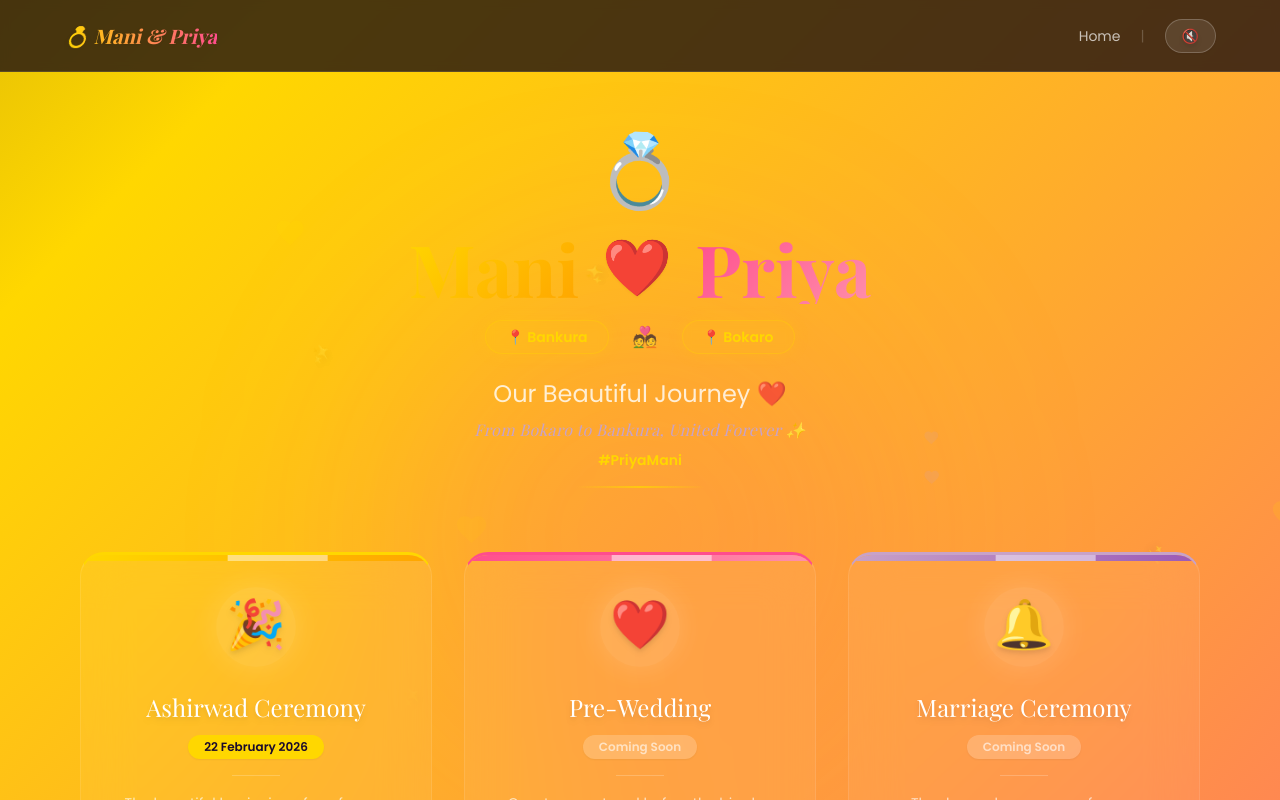
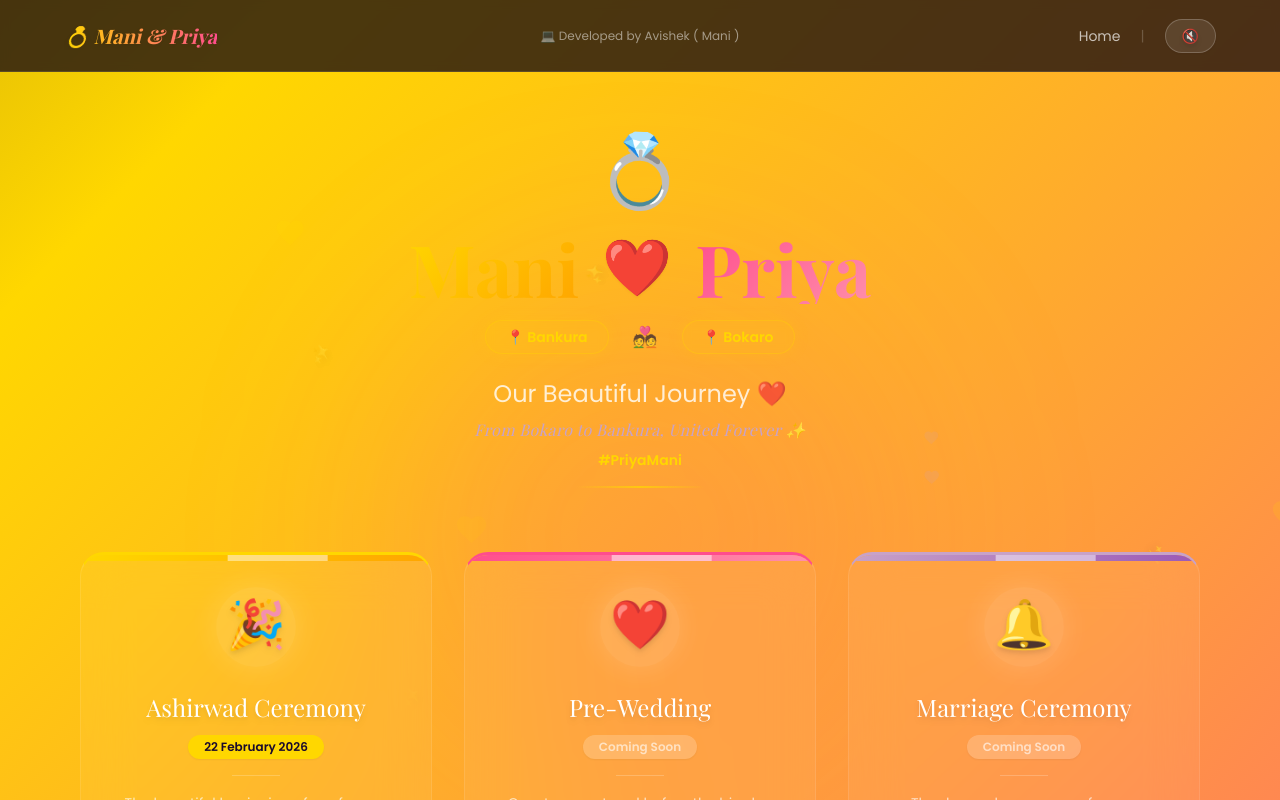
Before and after one commit to avi1507020/mani-priya-gallery, a React (Vite) app: page / in a window 1280 px wide. Shown: the top 800 px of the page. Built offline with nearby package versions, Linux system fonts and the light colour scheme; no server answers.

Commit message:
UI: Added developer credit to navbar

```diff
--- a/src/components/Navbar.jsx
+++ b/src/components/Navbar.jsx
@@ -36,6 +36,19 @@
           💍 M & P
         </span>
       </Link>
+
+      {/* Developer Credit - Perfectly Centered */}
+      <div className="absolute left-1/2 -translate-x-1/2 flex items-center justify-center z-40 pointer-events-none sm:pointer-events-auto px-4 max-w-[30%] sm:max-w-[40%] md:max-w-[50%]">
+        <span className="hidden md:block text-white/50 hover:text-white/80 transition-opacity duration-200 text-xs font-poppins cursor-default select-none whitespace-nowrap overflow-hidden text-ellipsis">
+          💻 Developed by Avishek ( Mani )
+        </span>
+        <span className="hidden sm:block md:hidden text-white/50 hover:text-white/80 transition-opacity duration-200 text-xs font-poppins cursor-default select-none whitespace-nowrap overflow-hidden text-ellipsis">
+          💻 Avishek ( Mani )
+        </span>
+        <span className="hidden min-[360px]:block sm:hidden text-white/40 hover:text-white/80 transition-opacity duration-200 text-[10px] font-poppins cursor-default select-none whitespace-nowrap overflow-hidden text-ellipsis">
+          💻⚙️ Avishek
+        </span>
+      </div>
 
       <div className="hidden md:flex flex-1"></div>
 
```
